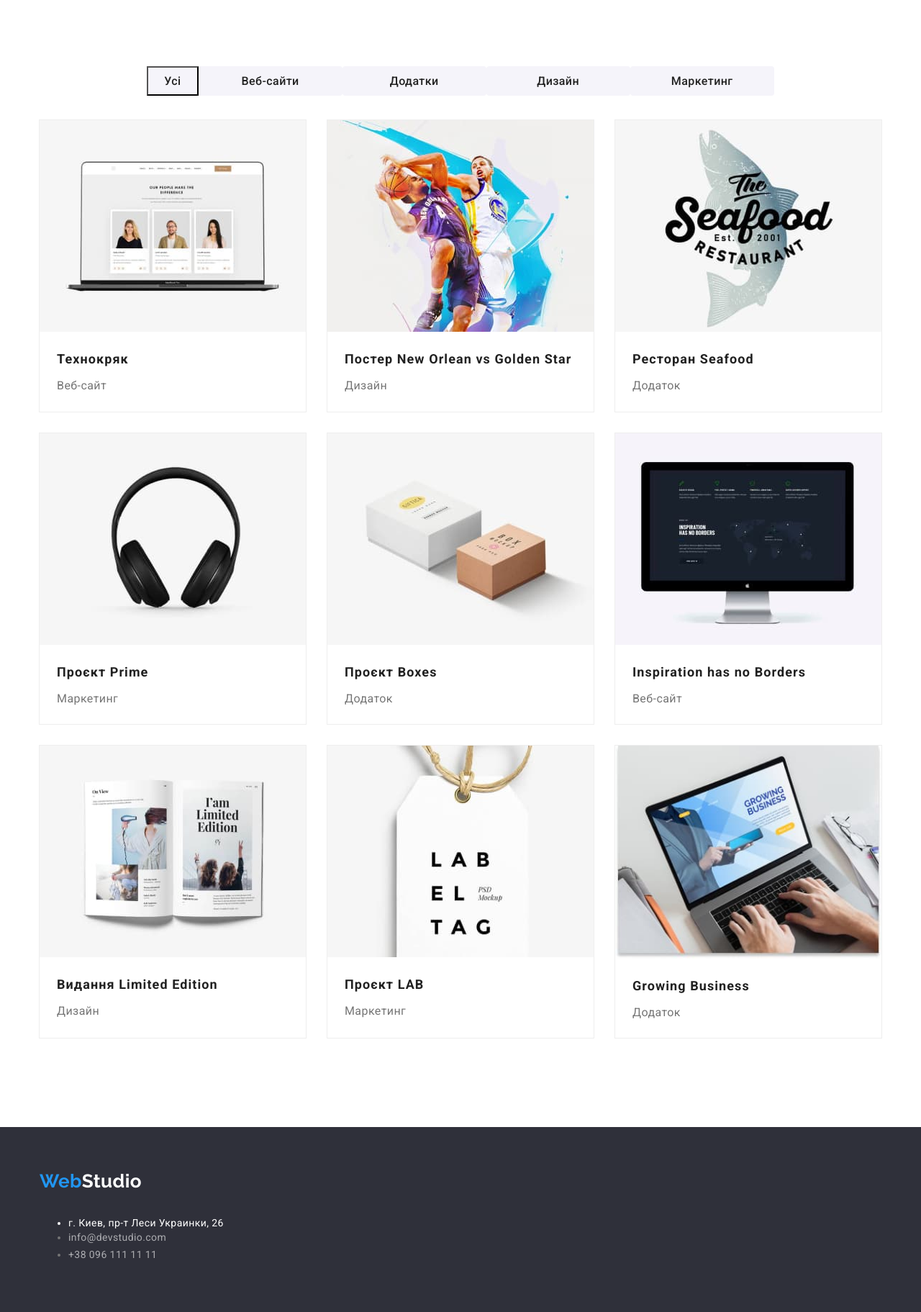
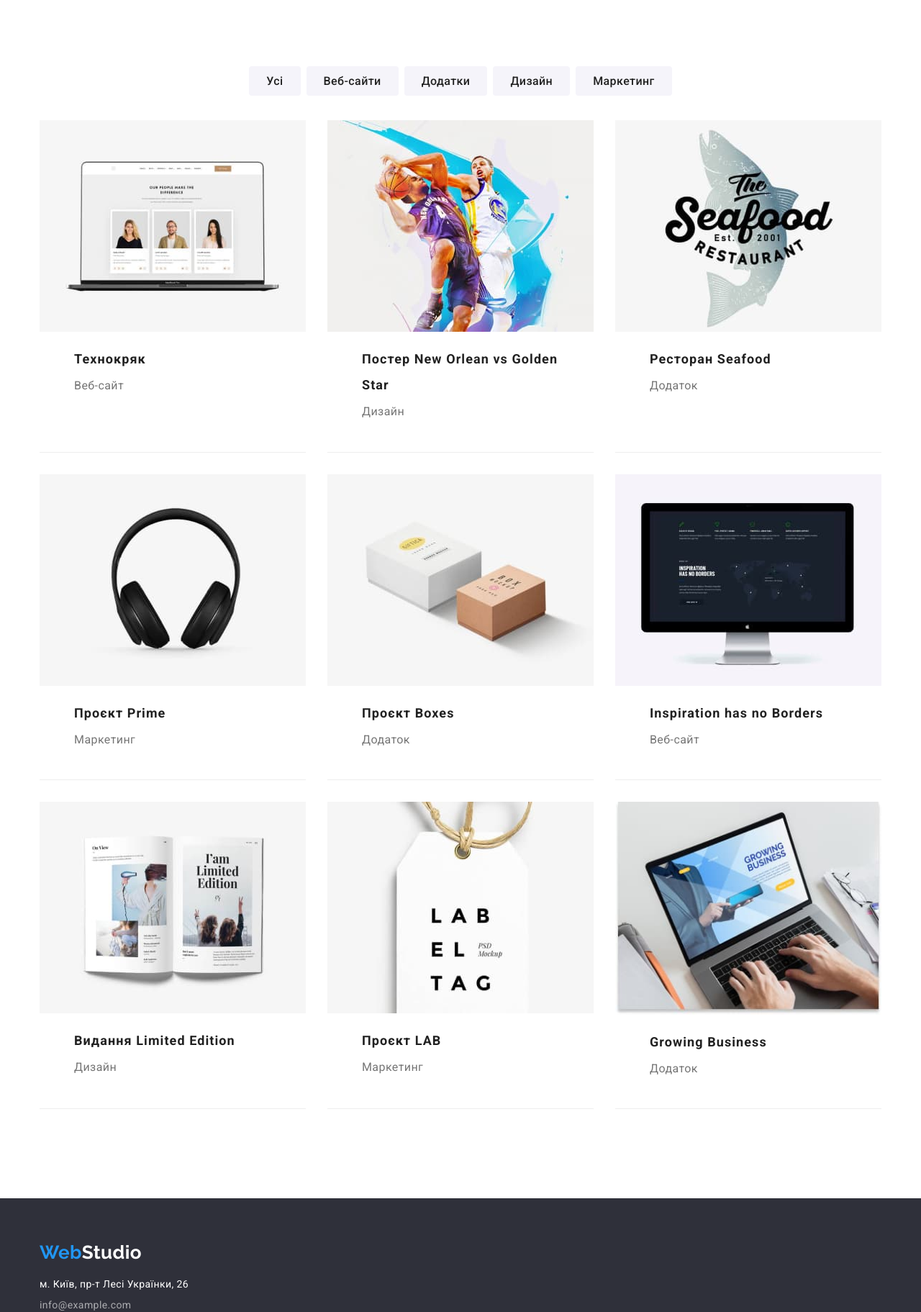
Before and after one commit to FireAnna/goit-markup-hw-03, a plain HTML site: page portfolio.html in a window 1280 px wide. Shown: the part 84-1907 px from the top of the page at 72% size. Drawn offline with nearby package versions, Linux system fonts and the light colour scheme.

Commit message:
hw3
fix h3, p,ul  -margin  padding 0

list-style: none;
in cards margin insted padding ....

```diff
--- a/css/styles.css
+++ b/css/styles.css
@@ -52,6 +52,13 @@ img {
   display: block;
 }
 
+
+h3,
+p,
+ul{
+  margin: 0px;
+  padding: 0px;
+}
 .visually-hidden {
   position: absolute;
   overflow: hidden;
@@ -97,6 +104,8 @@ img {
 
 .link {
   text-decoration: none;
+  list-style: none;
+
 }
 
 
@@ -134,7 +143,6 @@ img {
   font-size: 26px;
   line-height: inherit;
   margin-right: 93px;
-
 }
 
 .logo-blue {
@@ -171,6 +179,8 @@ img {
   padding-bottom: 32px;
 
 }
+
+
 
 /*----------Герой----------*/
 
@@ -224,7 +234,7 @@ img {
   border-color: transparent;
 }
 
-.hero-button {
+.hero-btn {
   padding: 10px 32px;
   min-width: 200px;
 }
@@ -233,6 +243,7 @@ img {
 
 .list-title {
   text-transform: uppercase;
+  margin-bottom: 10px;
 }
 
 .list-text {
@@ -260,8 +271,7 @@ img {
 /*----------Чим займаємося---------*/
 .title-size {
   font-size: 36px;
-  padding-bottom: 50px;
-  margin: 0;
+ margin: 0;
 }
 
 .section-works {
@@ -274,6 +284,7 @@ img {
 
 .list-works {
   display: flex;
+  margin-top: 50px;
 }
 
 .list-fotos {
@@ -323,8 +334,8 @@ img {
 }
 
 .cards {
-  padding-top: 30px;
-  padding-bottom: 30px;
+  margin-top: 30px;
+  margin-bottom: 30px;
 }
 
 .team-foto {
@@ -333,11 +344,15 @@ img {
 
 
 /*----------Футер-------*/
+.contacts-list{
+list-style: none;
+}
+
 .footer {
   background-color: var(--background-accent-color);
-
   padding-top: 60px;
   padding-bottom: 60px;
+
 }
 
 .footer-wrapper {
@@ -346,6 +361,8 @@ img {
 
 .footer .logo {
   display: inline-block;
+  /* margin-bottom: 20px; */
+  margin-right: 93px;
   margin-bottom: 20px;
 }
 
@@ -406,33 +423,42 @@ img {
   margin-bottom: 0;
 }
 
+
+
 .navigation-projects {
   padding-top: 94px;
   padding-bottom: 94px;
+
 }
 
+
 .projects-filter {
-  display: flex;
-  justify-content: center;
-  margin-bottom: 34px;
+display: flex;
+justify-content: center;
+ margin-bottom: 34px;
+
 }
 
 .projects-list:not(:last-child) {
   margin-right: 8px;
 }
 
+
+
 .portfolio-items {
   display: flex;
   flex-wrap: wrap;
 }
-
+/*  width: calc((100% - (2 * 30px)) / 3);
+  100% ширини  батька відняти дві відстані між елементами по 30px і розділити на 3 колонки
+  */
 .portfolio-element {
   margin-right: 30px;
   margin-bottom: 30px;
   width: calc((100% - (2 * 30px)) / 3);
-  outline: 1px solid var(--portfolio-border);
+border-bottom: 1px solid var(--portfolio-border);
 }
-
+/* кожному третьому правий марджин 0 */
 .portfolio-element:nth-child(3n) {
   margin-right: 0;
 }
@@ -440,4 +466,8 @@ img {
 .portfolio-cards {
   text-align: left;
   padding: 20px 24px;
+  margin-left: 24px;
+  margin-right: 24px;
+  margin-bottom: 20px;
+  /* border-left: 1px solid var(--portfolio-border); */
 }
--- a/portfolio.html
+++ b/portfolio.html
@@ -5,8 +5,7 @@
     <meta http-equiv="X-UA-Compatible" content="IE=edge">
     <meta name="viewport" content="width=device-width, initial-scale=1.0">
     <title>Портфоліо </title>
-    <link
-    rel="stylesheet"
+    <link rel="stylesheet"
     href="https://cdnjs.cloudflare.com/ajax/libs/modern-normalize/1.0.0/modern-normalize.min.css"/>
     <link href="https://fonts.googleapis.com/css2?family=Raleway:wght@700&family=Roboto:wght@400;500;700;900&display=swap" rel="stylesheet">
     <link rel="stylesheet" href="./css/styles.css">
@@ -42,19 +41,19 @@
         <div class="container">
             <h1 class="section-title visually-hidden" > Проєкти </h1>
      <ul class="list  projects-filter">
-        <li class="project-list">
-            <button type="button" class="buttons current">Усі</button>
+        <li class="projects-list">
+            <button type="button" class="buttons current hero-button">Усі</button>
         </li>
-        <li class="project-list">
+        <li class="projects-list">
             <button type="button" class="buttons  hero-button"> Веб-сайти </button>
         </li>
-        <li class="project-list">
+        <li class="projects-list">
             <button type="button" class="buttons  hero-button"> Додатки</button>
         </li>
-        <li class="project-list">
+        <li class="projects-list">
             <button type="button" class="buttons hero-button"> Дизайн </button>
         </li>
-        <li class="project-list">
+        <li class="projects-list">
             <button type="button" class="buttons  hero-button">Маркетинг</button>
         </li>
        </ul>
@@ -158,11 +157,11 @@
         <ul class="contacts-list">
             <li class="logo-white">
                 <a href="https://www.google.com/maps/d/viewer?mid=10uSM3H-mIU3GznYo2szRIEphczw&h" target="_blank" rel="noreferrer noopener"
-                 class="link "><span class="footer-address">г.
-                    Киев, пр-т Леси Украинки, 26</span></a>
+                 class="link  footer-list"><span class="footer-address">
+                    м. Київ, пр-т Лесі Українки, 26</span></a>
             </li>
             <li>
-                <a href="mailto:info@devstudio.com" class="link footer-contacts" >info@devstudio.com</a>
+                <a href="mailto:info@example.com" class="link footer-contacts  " >info@example.com</a>
             </li>
             <li><a href="tel:+380961111111" class="link footer-contacts">+38 096 111 11 11</a>
             </li>
```
Also changed, not shown: index.html (+7 -7 lines).
